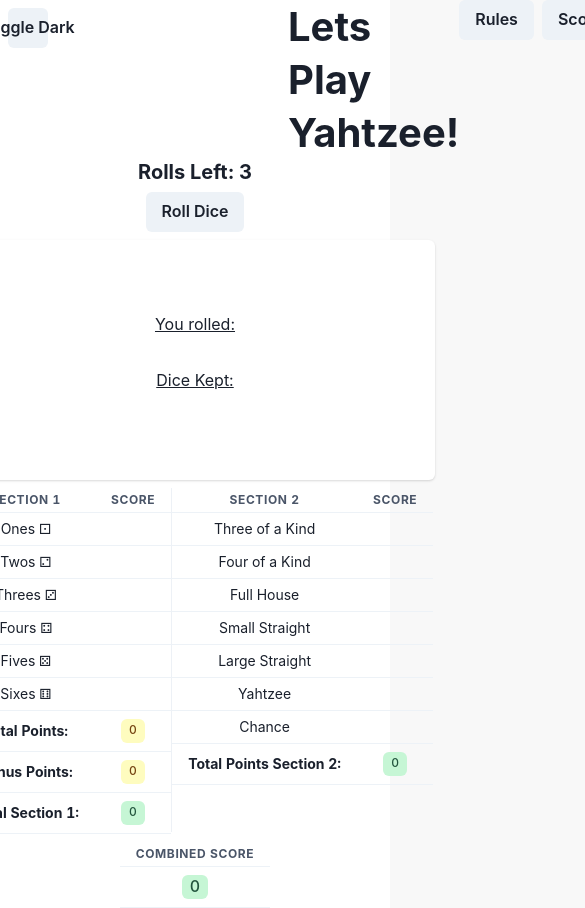
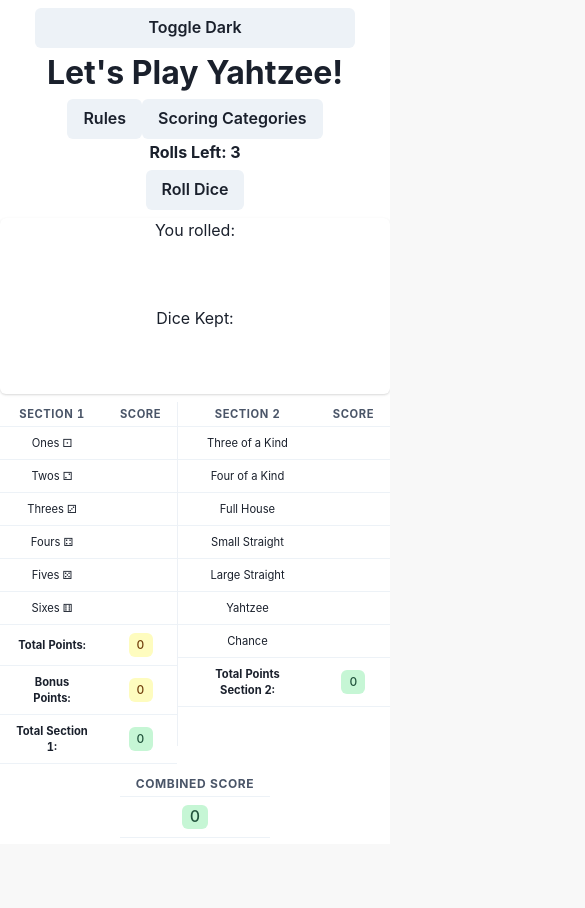
Before and after one commit to TomOwen93/yahtzee-react, a React (Vite) app: page / in a window 390 px wide. Shown: the top 908 px of the page, 585 px wide, since content can reach past the window. After the commit the page ends 844 px from the top, so only its background shows below. Built offline with nearby package versions, Linux system fonts and the light colour scheme.

Commit message:
add test checkxofkind, mobile formatting improves

```diff
--- a/src/components/App.tsx
+++ b/src/components/App.tsx
@@ -21,23 +21,35 @@
 
     return (
         <>
-            <Flex justifyContent="space-between" w={"100vw"}>
+            <Flex
+                justifyContent={{ base: "center", lg: "space-between" }}
+                w={"100vw"}
+                flexDirection={{ base: "column", lg: "row" }}
+            >
                 <Button
                     marginTop="0.5rem"
-                    marginLeft={"0.5rem"}
+                    marginLeft={{ base: "auto", lg: "0.5rem" }}
+                    marginRight={{ base: "auto", lg: "" }}
                     onClick={toggleColorMode}
+                    mb={{ base: 1, lg: 2 }}
+                    width={{ base: "20rem", lg: "auto" }}
                 >
                     Toggle {colorMode === "light" ? "Dark" : "Light"}
                 </Button>
 
-                <Heading marginLeft={"15rem"} fontSize={"2.5rem"}>
-                    Lets Play Yahtzee!
+                <Heading
+                    mb={{ base: 1, lg: 2 }}
+                    marginLeft={{ base: "auto", lg: "15rem" }}
+                    marginRight={{ base: "auto", lg: "" }}
+                    fontSize={{ base: "2rem", lg: "2.5rem" }}
+                >
+                    Let's Play Yahtzee!
                 </Heading>
 
-                <Flex>
+                <Flex align={{ base: "center" }} margin={"auto"}>
                     <Popover>
                         <PopoverTrigger>
-                            <Button marginRight="0.5rem">Rules</Button>
+                            <Button mb={{ base: 1, lg: 2 }}>Rules</Button>
                         </PopoverTrigger>
                         <PopoverContent>
                             <PopoverArrow />
@@ -53,7 +65,10 @@
 
                     <Popover>
                         <PopoverTrigger>
-                            <Button marginRight="10rem">
+                            <Button
+                                mb={{ base: 1, lg: 2 }}
+                                marginLeft={{ base: "auto", lg: "0.5rem" }}
+                            >
                                 Scoring Categories
                             </Button>
                         </PopoverTrigger>
--- a/src/components/GameSection.tsx
+++ b/src/components/GameSection.tsx
@@ -132,6 +132,7 @@
         );
 
     const diceEmojis = {
+        null: "",
         1: "⚀",
         2: "⚁",
         3: "⚂",
@@ -172,22 +173,16 @@
     return (
         <>
             <VStack>
-                <Heading as="h3" size="md">
+                <Heading as="h3" size={{ base: "sm", lg: "md" }}>
                     Rolls Left: {gameState.rollsLeft}
                 </Heading>
                 <Button onClick={() => dispatch({ type: "roll-dice" })}>
                     Roll Dice
                 </Button>
 
-                <Card
-                    justify={"center"}
-                    align={"center"}
-                    w="30rem"
-                    h="15rem"
-                    gap={"1rem"}
-                >
-                    <Text as="u">You rolled:</Text>
-                    <Flex gap={"0.75rem"}>
+                <Card justify={"center"} align={"center"} w="100vw">
+                    <Text>You rolled:</Text>
+                    <Flex gap={"0.75rem"} minH={"4rem"}>
                         {gameState.rollsLeft < 3 &&
                             gameState.rolledDice.map((d) => (
                                 <Button
@@ -205,12 +200,14 @@
                                     fontSize={"xxx-large"}
                                 >
                                     {" "}
-                                    {d.roll !== null && diceEmojis[d.roll]}
+                                    {d.roll !== null
+                                        ? diceEmojis[d.roll]
+                                        : diceEmojis.null}
                                 </Button>
                             ))}
                     </Flex>
-                    <Text as="u">Dice Kept:</Text>
-                    <Flex gap={"0.75rem"}>
+                    <Text>Dice Kept:</Text>
+                    <Flex gap={"0.75rem"} minH={"4rem"}>
                         {sortedKeptDice.map((d) => (
                             <Button
                                 onClick={() =>
@@ -227,8 +224,9 @@
                                 key={d.id}
                                 fontSize={"xxx-large"}
                             >
-                                {" "}
-                                {d.roll !== null && diceEmojis[d.roll]}
+                                {d.roll !== null
+                                    ? diceEmojis[d.roll]
+                                    : diceEmojis.null}
                             </Button>
                         ))}
                     </Flex>
--- a/src/components/TableSection.tsx
+++ b/src/components/TableSection.tsx
@@ -48,19 +48,28 @@
 
     return (
         <>
-            <TableContainer>
+            <TableContainer whiteSpace={"normal"}>
                 <Table size={"sm"}>
                     <Thead>
                         <Tr>
-                            <Th textAlign={"center"}>{`Section ${section}`}</Th>
-                            <Th textAlign={"center"}>{`Score`}</Th>
+                            <Th
+                                fontSize={{ base: "0.7rem", lg: "1rem" }}
+                                textAlign={"center"}
+                            >{`Section ${section}`}</Th>
+                            <Th
+                                fontSize={{ base: "0.7rem", lg: "1rem" }}
+                                textAlign={"center"}
+                            >{`Score`}</Th>
                         </Tr>
                     </Thead>
 
                     <Tbody textAlign={"center"}>
                         {Object.keys(sectionLookUp).map((row, index) => (
                             <Tr key={index}>
-                                <Td textAlign={"center"}>
+                                <Td
+                                    fontSize={{ base: "0.7rem", lg: "1rem" }}
+                                    textAlign={"center"}
+                                >
                                     {
                                         sectionLookUp[
                                             row as keyof CombinedSectionLookup
@@ -71,7 +80,13 @@
                                 {currentRoundScores[
                                     row as keyof PotentialFullScoring
                                 ] !== null ? (
-                                    <Td textAlign={"center"}>
+                                    <Td
+                                        fontSize={{
+                                            base: "0.7rem",
+                                            lg: "1rem",
+                                        }}
+                                        textAlign={"center"}
+                                    >
                                         {
                                             currentRoundScores[
                                                 row as keyof PotentialFullScoring
@@ -79,9 +94,19 @@
                                         }
                                     </Td>
                                 ) : gameState.rollsLeft === 3 ? (
-                                    <Td textAlign={"center"}></Td>
+                                    <Td
+                                        fontSize={{
+                                            base: "0.7rem",
+                                            lg: "1rem",
+                                        }}
+                                        textAlign={"center"}
+                                    ></Td>
                                 ) : (
                                     <Td
+                                        fontSize={{
+                                            base: "0.7rem",
+                                            lg: "1rem",
+                                        }}
                                         textAlign={"center"}
                                         color="orange"
                                         cursor={"pointer"}
@@ -123,7 +148,14 @@
                         <Tr>
                             {section === 1 ? (
                                 <>
-                                    <Td textAlign={"center"} fontWeight="bold">
+                                    <Td
+                                        fontSize={{
+                                            base: "0.7rem",
+                                            lg: "1rem",
+                                        }}
+                                        textAlign={"center"}
+                                        fontWeight="bold"
+                                    >
                                         Total Points:
                                     </Td>
                                     <Td textAlign={"center"}>
@@ -138,11 +170,24 @@
                                 </>
                             ) : (
                                 <>
-                                    <Td fontWeight="bold" textAlign={"center"}>
+                                    <Td
+                                        fontSize={{
+                                            base: "0.7rem",
+                                            lg: "1rem",
+                                        }}
+                                        fontWeight="bold"
+                                        textAlign={"center"}
+                                    >
                                         Total Points Section 2:
                                     </Td>
 
-                                    <Td textAlign={"center"}>
+                                    <Td
+                                        fontSize={{
+                                            base: "0.7rem",
+                                            lg: "1rem",
+                                        }}
+                                        textAlign={"center"}
+                                    >
                                         <Tag
                                             fontSize={"0.75rem"}
                                             size={"md"}
@@ -156,10 +201,18 @@
                         </Tr>
                         {section === 1 && (
                             <Tr>
-                                <Td fontWeight="bold" textAlign={"center"}>
+                                <Td
+                                    fontSize={{ base: "0.7rem", lg: "1rem" }}
+                                    fontWeight="bold"
+                                    textAlign={"center"}
+                                >
                                     Bonus Points:{" "}
                                 </Td>
-                                <Td fontWeight="bold" textAlign={"center"}>
+                                <Td
+                                    fontSize={{ base: "0.7rem", lg: "1rem" }}
+                                    fontWeight="bold"
+                                    textAlign={"center"}
+                                >
                                     <Tag
                                         fontSize={"0.75rem"}
                                         size={"md"}
@@ -173,11 +226,19 @@
                         )}
                         {section === 1 && (
                             <Tr>
-                                <Td fontWeight="bold" textAlign={"center"}>
+                                <Td
+                                    fontSize={{ base: "0.7rem", lg: "1rem" }}
+                                    fontWeight="bold"
+                                    textAlign={"center"}
+                                >
                                     Total Section {section}:
                                 </Td>
 
-                                <Td fontWeight="bold" textAlign={"center"}>
+                                <Td
+                                    fontSize={{ base: "0.7rem", lg: "1rem" }}
+                                    fontWeight="bold"
+                                    textAlign={"center"}
+                                >
                                     <Tag
                                         fontSize={"0.75rem"}
                                         size={"md"}
```
Also changed, not shown: src/utils/checkXOfAKind.ts (+11 -4 lines), 1 other file (tests, documents, lock files or other folders).
